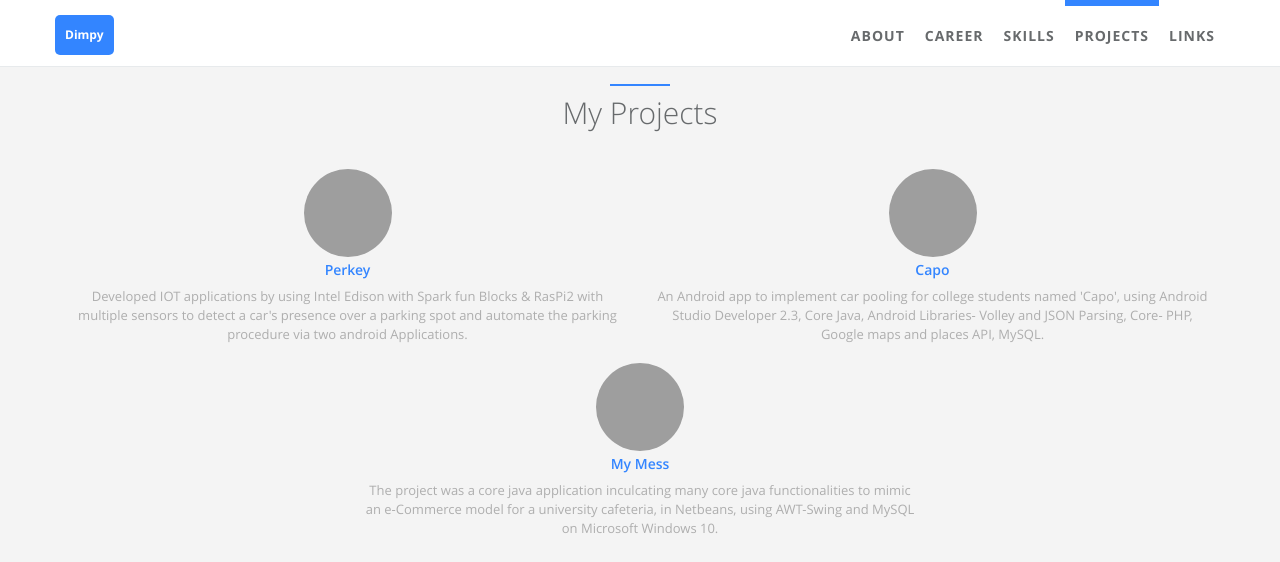
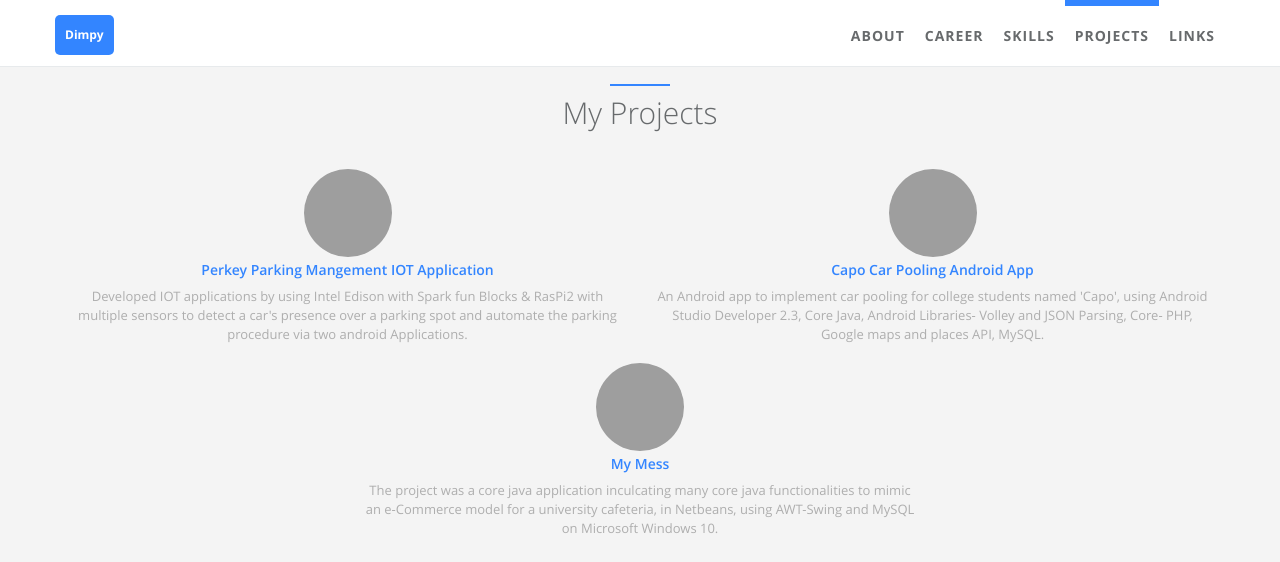
Before and after one commit to CREVIOS/dimpy-chhabra.github.io, a Jekyll site: the page built from index.html, in a window 1280 px wide and 900 px high, scrolled down 2269 px, cut to the strip 0-562 px from the top of the window. Built offline with Jekyll 4.4.1, drawn with Linux system fonts in a browser that asks for light colours; grey boxes are pictures that could not be loaded.

Commit message:
Update projects.yml

```diff
--- a/_data/index/projects.yml
+++ b/_data/index/projects.yml
@@ -1,22 +1,23 @@
 # projects section data
 # If you don't have language feature(language.yml is empty), ignore "i18n" items
 # Suggest projects' img be located at '/static/assets/img/landing', and edit following img items.
-- name: Perkey
-  i18n: jalpc
-  gh_user: jarrekk
-  repo: Jalpc
+- name: Perkey Parking Mangement IOT Application
+  i18n: perkey
+  gh_user: dimpy-chhabra
+  repo: Perkey
   img: /static/assets/img/landing/jekyll.png
   desc: Developed IOT applications by using Intel Edison with Spark fun Blocks & RasPi2 with multiple sensors to detect a car's presence over a parking spot and automate the parking procedure via two android Applications.
 
-- name: Capo
+- name: Capo Car Pooling Android App
   i18n: cpython
-  gh_user: python
-  repo: cpython
+  gh_user: dimpy-chhabra
+  repo: Capo_CarPoolingApp
   img: /static/assets/img/landing/python.png
   desc: An Android app to implement car pooling for college students named 'Capo', using Android Studio Developer 2.3, Core Java, Android Libraries- Volley and JSON Parsing, Core- PHP, Google maps and places API, MySQL.
 
 - name: My Mess
   i18n: google
-  url: https://google.com
+  gh_user: dimpy-chhabra
+  repo: mymess
   img: /static/assets/img/landing/google.png
   desc: The project was a core java application inculcating many core java functionalities to mimic an e-Commerce model for a university cafeteria, in Netbeans, using AWT-Swing and MySQL on Microsoft Windows 10.
```
